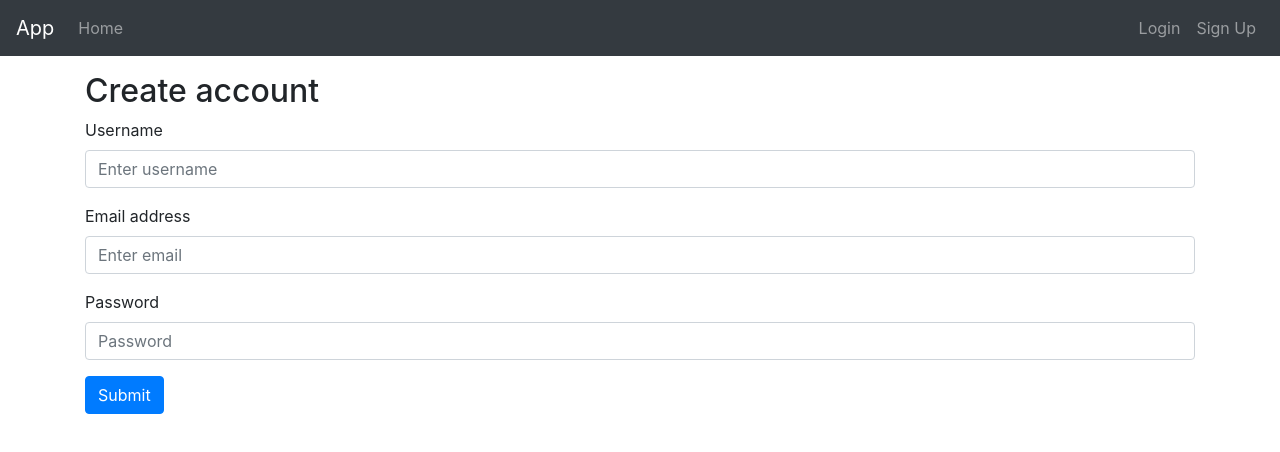
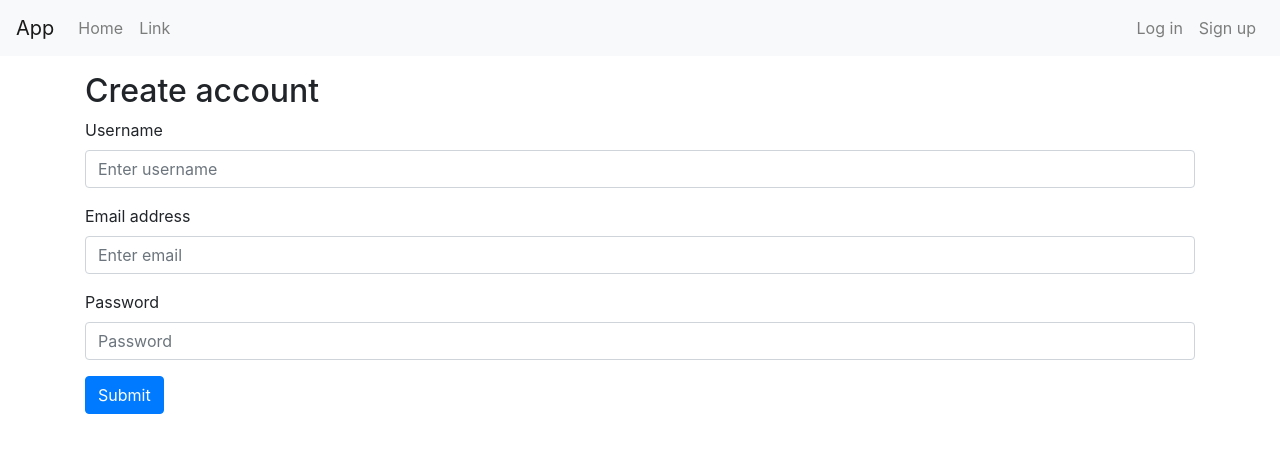
Before and after one commit to markaleksanderh/shipyard, a React (Create React App) app in the folder client/: page /register in a window 1280 px wide. Shown: the top 452 px of the page. Built offline with nearby package versions, Linux system fonts and the light colour scheme.

Commit message:
Refactored navbar component

```diff
--- a/client/src/App.js
+++ b/client/src/App.js
@@ -9,6 +9,8 @@
 import BoardUser from "./components/BoardUser/BoardUser";
 import BoardModerator from "./components/BoardModerator/BoardModerator";
 import BoardAdmin from "./components/BoardAdmin/BoardAdmin";
+import Navbar from 'react-bootstrap/Navbar'
+import Nav from 'react-bootstrap/Nav'
 
 import { logout } from "./actions/auth";
 import { clearMessage } from "./actions/message";
@@ -52,73 +54,28 @@
 
     return (
       <Router history={history}>
+        <Navbar bg='light' expand='lg'>
+          <Navbar.Brand>App</Navbar.Brand>
+          <Navbar.Toggle aria-controls="basic-navbar-nav" />
+          <Navbar.Collapse id="basic-navbar-nav">
+            <Nav className="mr-auto">
+              <Nav.Link as={Link} to="/">Home</Nav.Link>
+              <Nav.Link href="#link">Link</Nav.Link>
+            </Nav>
+            {currentUser ? (
+              <Nav>
+                <Nav.Link as={Link} to='/profile'>{currentUser.username}</Nav.Link>
+                <Nav.Link as={Link} to="/login" onClick={this.logOut}>Log out</Nav.Link>
+              </Nav>
+            ) : (
+              <Nav>
+                <Nav.Link as={Link} to='/login'>Log in</Nav.Link>
+                <Nav.Link as={Link} to="/register">Sign up</Nav.Link>
+              </Nav>
+            )}
+          </Navbar.Collapse>
+        </Navbar>
         <div>
-          <nav className="navbar navbar-expand navbar-dark bg-dark">
-            <Link to={"/"} className="navbar-brand">
-              App
-            </Link>
-            <div className="navbar-nav mr-auto">
-              <li className="nav-item">
-                <Link to={"/home"} className="nav-link">
-                  Home
-                </Link>
-              </li>
-
-              {showModeratorBoard && (
-                <li className="nav-item">
-                  <Link to={"/mod"} className="nav-link">
-                    Moderator Board
-                  </Link>
-                </li>
-              )}
-
-              {showAdminBoard && (
-                <li className="nav-item">
-                  <Link to={"/admin"} className="nav-link">
-                    Admin Board
-                  </Link>
-                </li>
-              )}
-
-              {currentUser && (
-                <li className="nav-item">
-                  <Link to={"/user"} className="nav-link">
-                    User
-                  </Link>
-                </li>
-              )}
-            </div>
-
-            {currentUser ? (
-              <div className="navbar-nav ml-auto">
-                <li className="nav-item">
-                  <Link to={"/profile"} className="nav-link">
-                    {currentUser.username}
-                  </Link>
-                </li>
-                <li className="nav-item">
-                  <a href="/login" className="nav-link" onClick={this.logOut}>
-                    LogOut
-                  </a>
-                </li>
-              </div>
-            ) : (
-              <div className="navbar-nav ml-auto">
-                <li className="nav-item">
-                  <Link to={"/login"} className="nav-link">
-                    Login
-                  </Link>
-                </li>
-
-                <li className="nav-item">
-                  <Link to={"/register"} className="nav-link">
-                    Sign Up
-                  </Link>
-                </li>
-              </div>
-            )}
-          </nav>
-
           <div className="container mt-3">
             <Switch>
               <Route exact path={["/", "/home"]} component={Home} />
```
